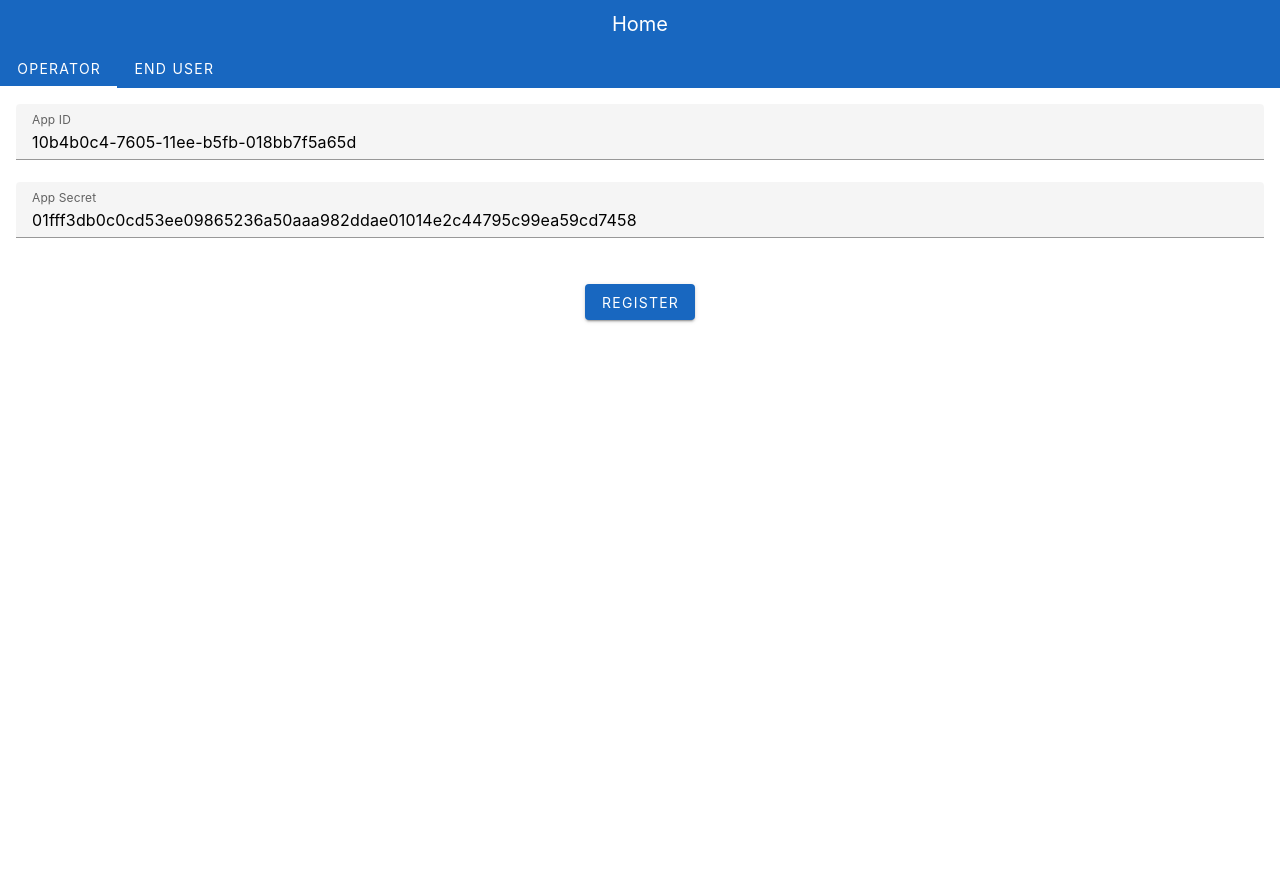
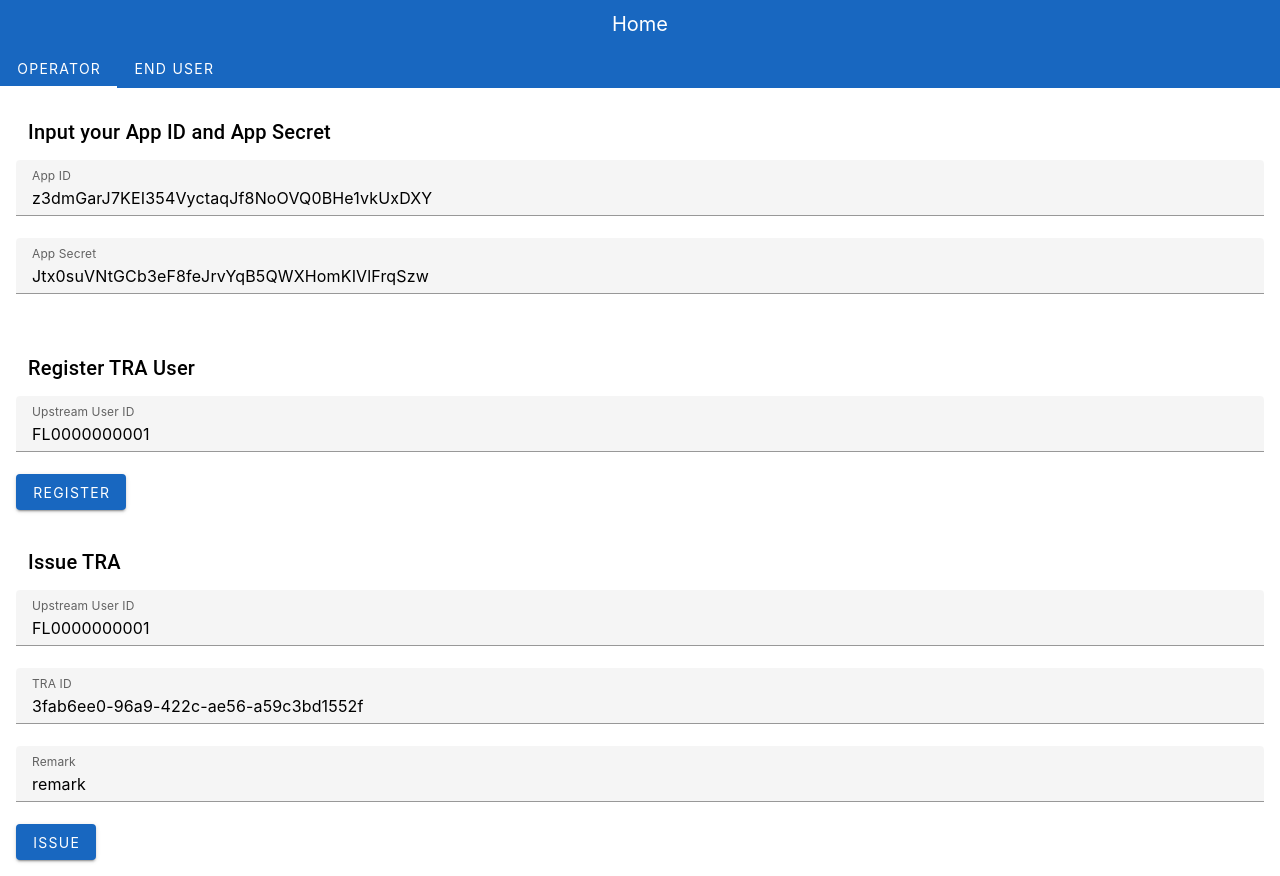
Before and after one commit to YeBenny/tra-h5, a Vue app: page / in a window 1280 px wide. Before the commit the page ends 800 px from the top, so only its background shows below. Built offline with nearby package versions, Linux system fonts and the light colour scheme.

Commit message:
Add registerUpstreamUser and issueTra in HomeView

```diff
--- a/src/views/HomeView.vue
+++ b/src/views/HomeView.vue
@@ -4,33 +4,76 @@ import router from '@/router'
 import Loading from '../components/Loading.vue'
 import { useConfigStore } from '../stores/config'
 import { storeToRefs } from 'pinia'
-import { getTokenContext } from '../axios'
+import { registerUpstreamUser, issueTra, getTokenContext } from '../axios'
 
 const title = ref('Home')
 const overlay = ref(false)
 const tab = ref(null)
 
-const appIdRegsiterRef = ref('10b4b0c4-7605-11ee-b5fb-018bb7f5a65d')
-const appSecretRegisterRef = ref('01fff3db0c0cd53ee09865236a50aaa982ddae01014e2c44795c99ea59cd7458')
+const appIdOperatorRef = ref('z3dmGarJ7KEI354VyctaqJf8NoOVQ0BHe1vkUxDXY')
+const appSecretOperatorRef = ref('Jtx0suVNtGCb3eF8feJrvYqB5QWXHomKIVlFrqSzw')
+
+const upstreamUserIdRegisterRef = ref('FL0000000001')
+const upstreamUserIdIssueRef = ref('FL0000000001')
+const traIdRef = ref('3fab6ee0-96a9-422c-ae56-a59c3bd1552f')
+const remarkRef = ref('remark')
 
 const upstreamUserIdRef = ref('FL0000000001')
-const appIdRef = ref('10b4b0c4-7605-11ee-b5fb-018bb7f5a65d')
-const appSecretRef = ref('01fff3db0c0cd53ee09865236a50aaa982ddae01014e2c44795c99ea59cd7458')
+const appIdRef = ref('z3dmGarJ7KEI354VyctaqJf8NoOVQ0BHe1vkUxDXY')
+const appSecretRef = ref('Jtx0suVNtGCb3eF8feJrvYqB5QWXHomKIVlFrqSzw')
 
-const onClickRegister = async () => {}
+const onClickRegister = async () => {
+  let store = useConfigStore()
+  let { config } = storeToRefs(store)
+  config.value.webTraBusinessBaseUrl = import.meta.env.VITE_BUSINESS_BASE_URL
+
+  let upstreamUserId = upstreamUserIdRegisterRef.value
+  let appId = appIdOperatorRef.value
+  let appSecret = appSecretOperatorRef.value
+  try {
+    overlay.value = true
+    let data = await registerUpstreamUser(upstreamUserId, appId, appSecret)
+    console.log(data)
+  } catch (err) {
+    console.log(err)
+  } finally {
+    overlay.value = false
+  }
+}
+
+const onClickIssue = async () => {
+  let store = useConfigStore()
+  let { config } = storeToRefs(store)
+  config.value.webTraBusinessBaseUrl = import.meta.env.VITE_BUSINESS_BASE_URL
+
+  let upstreamUserId = upstreamUserIdRegisterRef.value
+  let traId = traIdRef.value
+  let remark = remarkRef.value
+  let appId = appIdOperatorRef.value
+  let appSecret = appSecretOperatorRef.value
+  try {
+    overlay.value = true
+    let data = await issueTra(upstreamUserId, traId, remark, appId, appSecret)
+    console.log(data)
+  } catch (err) {
+    console.log(err)
+  } finally {
+    overlay.value = false
+  }
+}
 
 const onClickHome = async () => {
+  let store = useConfigStore()
+  let { config } = storeToRefs(store)
+  config.value.webTraBaseUrl = import.meta.env.VITE_END_USER_BASE_URL
+
   let upstreamUserId = upstreamUserIdRef.value
   let appId = appIdRef.value
   let appSecret = appSecretRef.value
   try {
     overlay.value = true
     let data = await getTokenContext(upstreamUserId, appId, appSecret)
-
-    let store = useConfigStore()
-    let { config } = storeToRefs(store)
     let { timestamp, signature } = data
-    config.value.webTraBaseUrl = import.meta.env.VITE_BASE_URL
     if (upstreamUserId) {
       config.value.upstreamUserId = upstreamUserId
     }
@@ -73,15 +116,33 @@ const onClickHome = async () => {
           <v-container fluid>
             <v-row justify="center">
               <v-col cols="12">
-                <v-text-field v-model="appIdRegsiterRef" label="App ID" required></v-text-field>
+                <v-col><p class="text-h6">Input your App ID and App Secret</p></v-col>
+                <v-text-field v-model="appIdOperatorRef" label="App ID" required></v-text-field>
                 <v-text-field
-                  v-model="appSecretRegisterRef"
+                  v-model="appSecretOperatorRef"
                   label="App Secret"
                   required
                 ></v-text-field>
               </v-col>
-              <v-col cols="auto">
+              <v-col cols="12">
+                <v-col><p class="text-h6">Register TRA User</p></v-col>
+                <v-text-field
+                  v-model="upstreamUserIdRegisterRef"
+                  label="Upstream User ID"
+                  required
+                ></v-text-field>
                 <v-btn color="primary" @click="onClickRegister">Register</v-btn>
+              </v-col>
+              <v-col cols="12">
+                <v-col><p class="text-h6">Issue TRA</p></v-col>
+                <v-text-field
+                  v-model="upstreamUserIdIssueRef"
+                  label="Upstream User ID"
+                  required
+                ></v-text-field>
+                <v-text-field v-model="traIdRef" label="TRA ID" required></v-text-field>
+                <v-text-field v-model="remarkRef" label="Remark" required></v-text-field>
+                <v-btn color="primary" @click="onClickIssue">Issue</v-btn>
               </v-col>
             </v-row>
           </v-container>
```
